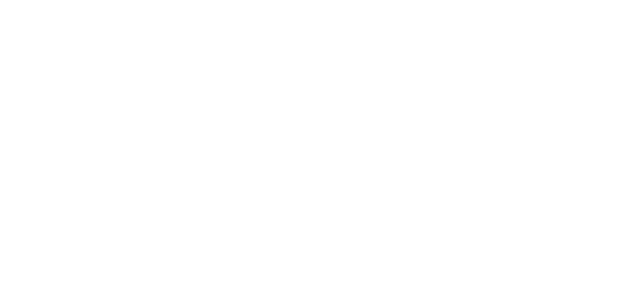
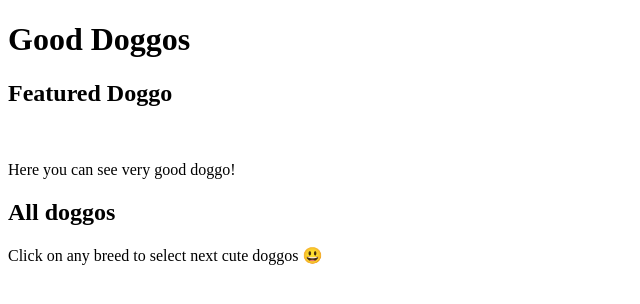
Before and after one commit to radek-drw/Photo-gallery-with-API, a website: page index.html in a window 1280 px wide. Shown: the whole page, without its empty margins (0-640 px from the left). Drawn offline with Linux system fonts and the light colour scheme.

Commit message:
HTML structure created

```diff
--- a/index.html
+++ b/index.html
@@ -12,7 +12,40 @@
 
 <body>
 
-
+    <main class="app">
+        <header>
+            <div class="container">
+                <h1>Good Doggos</h1>
+            </div>
+        </header>
+        <section>
+            <div class="container">
+                <h2>Featured Doggo</h2>
+                <div class="featured-dog">
+                    <div class="featured-dog__wrapper">
+                        <div class="featured-dog__background"></div>
+                        <div class="featured-dog__image">
+                            <img src="" alt="">
+                        </div>
+                        <div class="spinner">
+                            <div class="spinner__content"></div>
+                        </div>
+                    </div>
+                    <div class="featured-dog__description">
+                        <p>Here you can see very good doggo!</p>
+                    </div>
+                </div>
+            </div>
+        </section>
+        <section>
+            <div class="container">
+                <h2>All doggos</h2>
+                <p>Click on any breed to select next cute doggos 😃</p>
+                <div class="tiles">
+                </div>
+            </div>
+        </section>
+    </main>
 
 </body>
 
```
